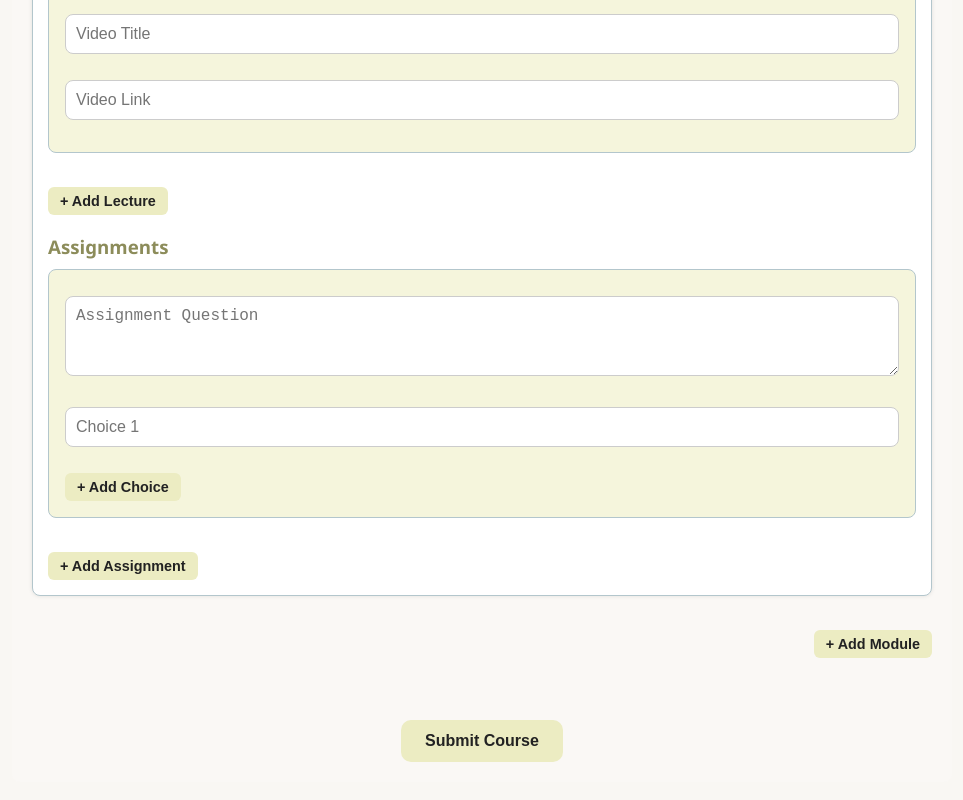
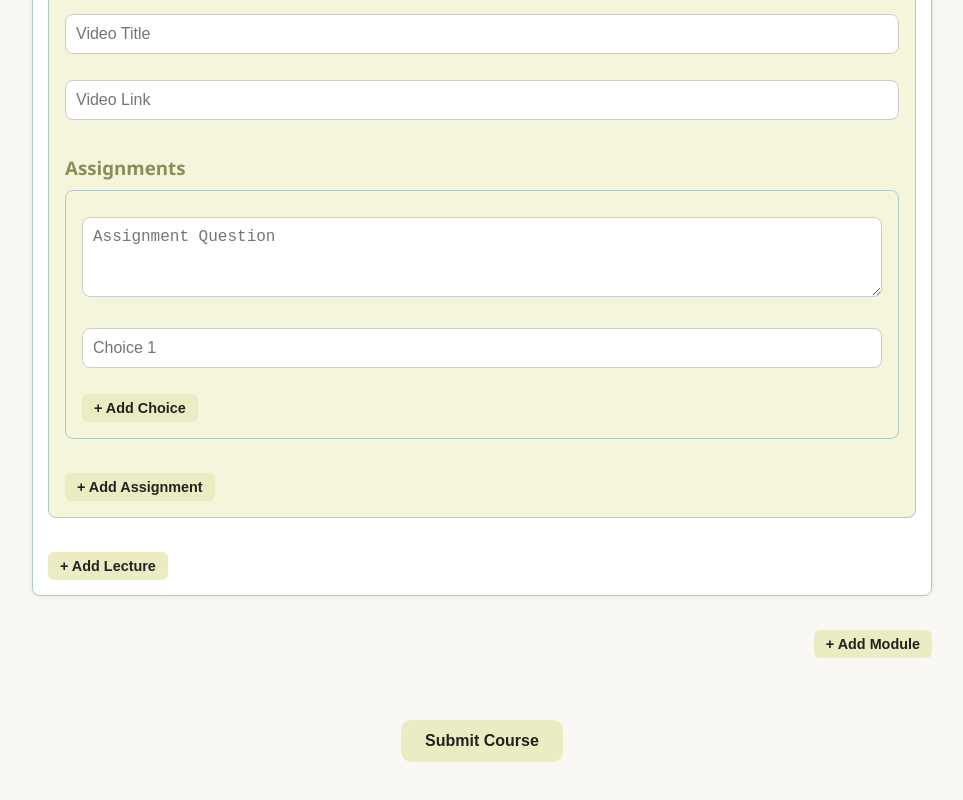
Before and after one commit to abdul8704/EduTrack, a React (Vite) app in the folder client/: page /addcourse in a window 1280 px wide. Shown: the part 1254-2054 px from the top of the page, without its empty margins (158-1121 px from the left). Built offline with nearby package versions, Linux system fonts and the light colour scheme.

Commit message:
AddCourse Updated

```diff
--- a/client/src/components/AddCourse.jsx
+++ b/client/src/components/AddCourse.jsx
@@ -156,12 +156,7 @@ export const AddCourse = () => {
                         <textarea placeholder="Lecture Description" className="addcourse-textarea" value={lecture.description} onChange={(e) => handleLectureChange(moduleIndex, lectureIndex, "description", e.target.value)}></textarea>
                         <input type="text" placeholder="Video Title" className="addcourse-input" value={lecture.videoTitle} onChange={(e) => handleLectureChange(moduleIndex, lectureIndex, "videoTitle", e.target.value)} />
                         <input type="text" placeholder="Video Link" className="addcourse-input" value={lecture.videoLink} onChange={(e) => handleLectureChange(moduleIndex, lectureIndex, "videoLink", e.target.value)} />
-                      </div>
-                    ))}
-                    <button type="button" className="addcourse-button-small" onClick={() => addLecture(moduleIndex)}>+ Add Lecture</button>
-                  </div>
-
-                  <div className="addcourse-assignments">
+                        <div className="addcourse-assignments">
                     <h3>Assignments</h3>
                     {module.assignments.map((assignment, assignmentIndex) => (
                       <div key={assignmentIndex} className="addcourse-assignment">
@@ -178,6 +173,13 @@ export const AddCourse = () => {
                     ))}
                     <button type="button" className="addcourse-button-small" onClick={() => addAssignment(moduleIndex)}>+ Add Assignment</button>
                   </div>
+                      </div>
+                    ))}
+                    <button type="button" className="addcourse-button-small" onClick={() => addLecture(moduleIndex)}>+ Add Lecture</button>
+
+                  </div>
+
+
                 </div>
               ))}
 
```
